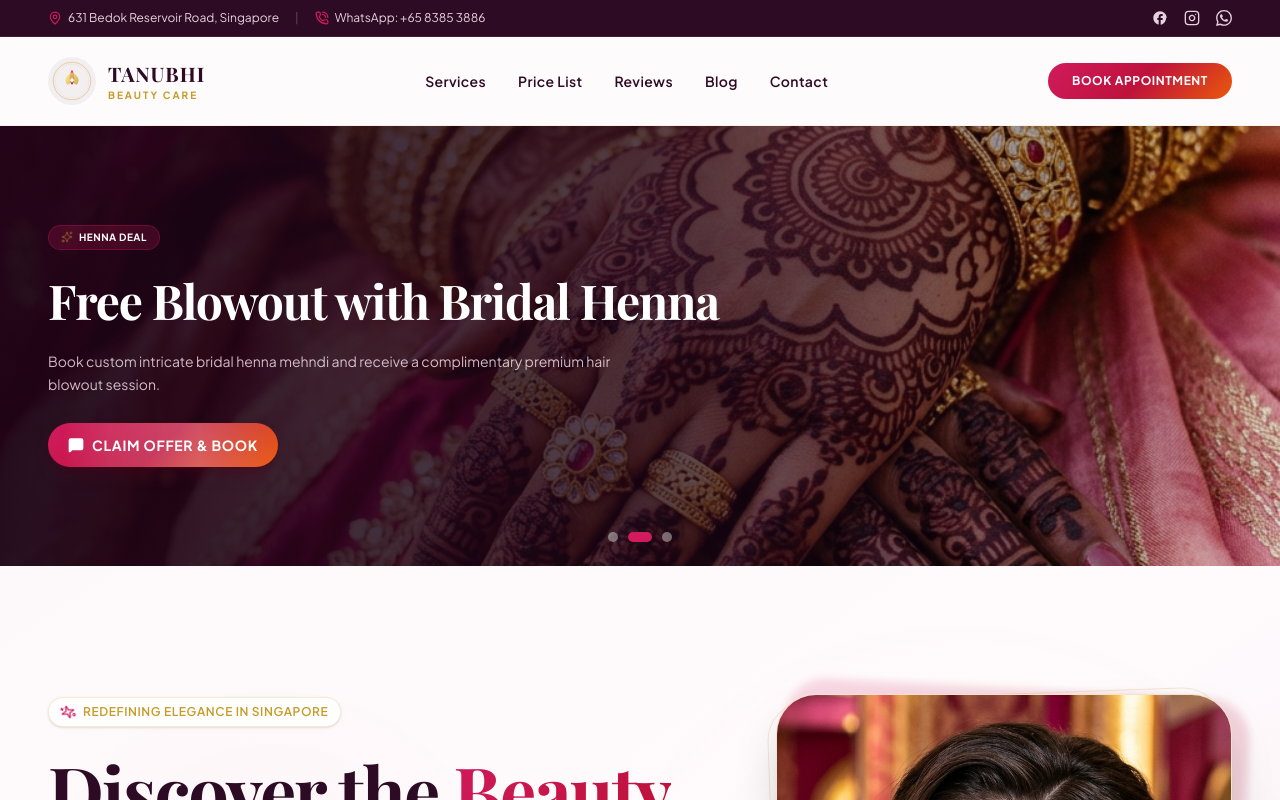
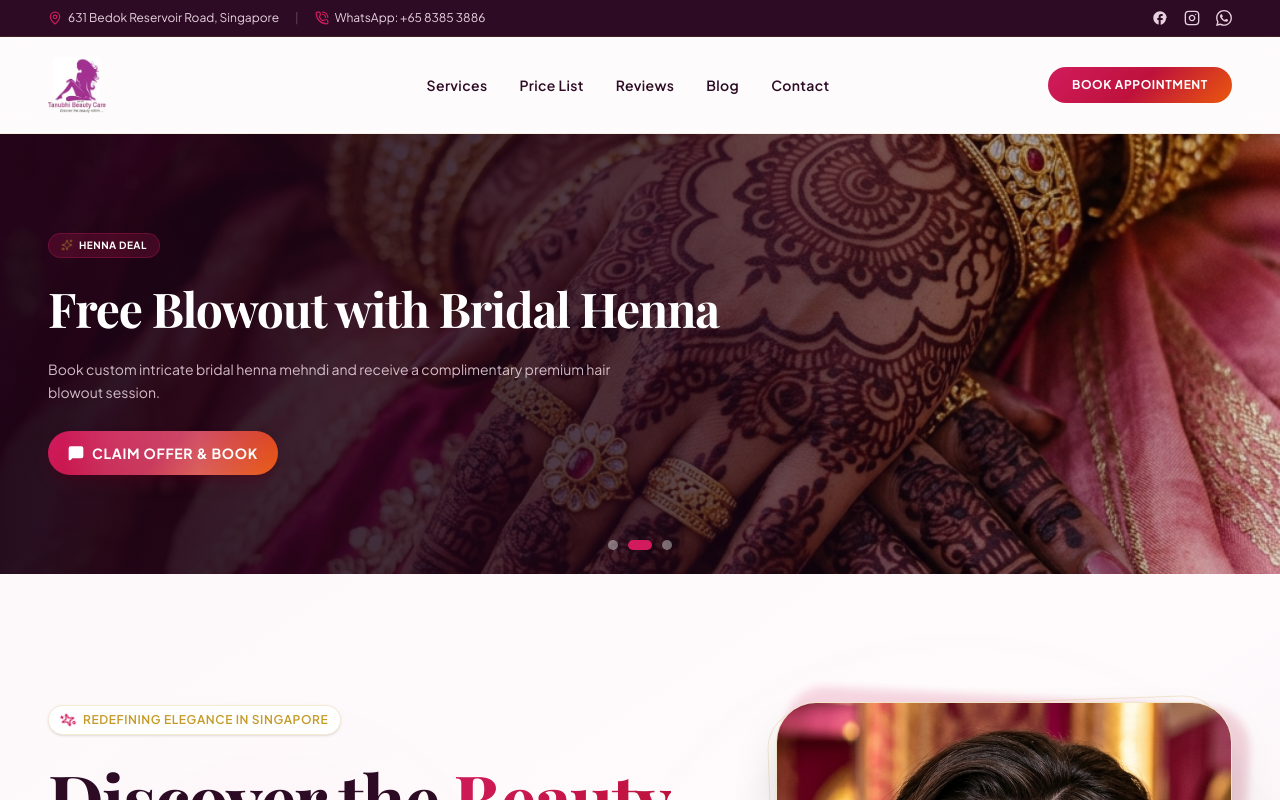
Before and after one commit to clevercroworg/tanubhi, a Next.js app: page / in a window 1280 px wide. Shown: the top 800 px of the page. Built offline with nearby package versions, Linux system fonts and the light colour scheme; a web font is replaced by a local one.

Commit message:
feat: display custom logo in full rectangular format and remove redundant brand text

```diff
--- a/src/components/Footer.tsx
+++ b/src/components/Footer.tsx
@@ -1,4 +1,5 @@
 import Link from "next/link";
+import Image from "next/image";
 import { Sparkles, PhoneCall } from "lucide-react";
 
 export default function Footer() {
@@ -22,35 +23,17 @@ export default function Footer() {
 
           {/* Logo & Description */}
           <div className="md:col-span-5 space-y-6">
-            <a href="#" className="flex items-center gap-3 group">
-              <div className="flex items-center justify-center w-12 h-12 rounded-full bg-white/5 text-brand-accent-gold group-hover:scale-108 transition-all duration-300">
-                <svg className="w-10 h-10" viewBox="0 0 64 64" fill="none" xmlns="http://www.w3.org/2000/svg">
-                  <circle cx="32" cy="32" r="30" stroke="currentColor" strokeWidth="1.5" className="text-brand-accent-gold/40" />
-                  <circle cx="32" cy="32" r="27" stroke="currentColor" strokeWidth="0.75" strokeDasharray="2 2" className="text-brand-accent-gold/30" />
-                  <path d="M32 14C32 14 36 22 36 28C36 34 32 38 32 38C32 38 28 34 28 28C28 22 32 14 32 14Z" fill="url(#logo-grad-pink-foot)" />
-                  <path d="M32 18C32 18 40 22 42 28C44 34 39 38 39 38C39 38 34 36 32 32C30 36 25 38 25 38C25 38 20 34 22 28C24 22 32 18 32 18Z" fill="url(#logo-grad-gold-foot)" className="opacity-80" />
-                  <path d="M32 26L33.5 29L36.5 30.5L33.5 32L32 35L30.5 32L27.5 30.5L30.5 29L32 26Z" fill="#ffffff" />
-                  <defs>
-                    <linearGradient id="logo-grad-pink-foot" x1="28" y1="14" x2="36" y2="38" gradientUnits="userSpaceOnUse">
-                      <stop offset="0%" stopColor="#d11b5d" />
-                      <stop offset="100%" stopColor="#be123c" />
-                    </linearGradient>
-                    <linearGradient id="logo-grad-gold-foot" x1="22" y1="18" x2="42" y2="38" gradientUnits="userSpaceOnUse">
-                      <stop offset="0%" stopColor="#fef08a" />
-                      <stop offset="100%" stopColor="#c59b27" />
-                    </linearGradient>
-                  </defs>
-                </svg>
+            <Link href="/" className="flex items-center group">
+              <div className="relative h-16 w-44 group-hover:scale-105 transition-all duration-300">
+                <Image
+                  src="/images/logo456.webp"
+                  alt="Tanubhi Beauty Care Logo"
+                  fill
+                  sizes="200px"
+                  className="object-contain object-left brightness-110"
+                />
               </div>
-              <div className="flex flex-col">
-                <span className="font-serif text-lg md:text-xl font-bold tracking-wider text-gradient-rose-gold">
-                  TANUBHI
-                </span>
-                <span className="text-[10px] uppercase tracking-[0.2em] text-brand-accent-gold font-sans font-semibold">
-                  Beauty Care
-                </span>
-              </div>
-            </a>
+            </Link>
 
             <p className="text-sm text-pink-200/60 leading-relaxed max-w-sm">
               Discover the beauty within at Tanubhi Beauty Care. We offer Singapore&apos;s finest female-only wellness experiences, specialized in advanced skincare facials, waxing, and intricate bridal makeup.
--- a/src/components/Navbar.tsx
+++ b/src/components/Navbar.tsx
@@ -2,6 +2,7 @@
 
 import { useState, useEffect } from "react";
 import Link from "next/link";
+import Image from "next/image";
 import { usePathname } from "next/navigation";
 import { Menu, X, Sparkles, PhoneCall, MapPin } from "lucide-react";
 
@@ -95,33 +96,15 @@ export default function Navbar() {
         >
           <div className="max-w-7xl mx-auto flex items-center justify-between">
             {/* Logo */}
-            <Link href="/" className="flex items-center gap-3 group">
-              <div className="relative flex items-center justify-center w-12 h-12 rounded-full bg-brand-dark/5 text-brand-accent-gold group-hover:scale-110 transition-all duration-300">
-                <svg className="w-10 h-10" viewBox="0 0 64 64" fill="none" xmlns="http://www.w3.org/2000/svg">
-                  <circle cx="32" cy="32" r="30" stroke="currentColor" strokeWidth="1.5" className="text-brand-accent-gold/40" />
-                  <circle cx="32" cy="32" r="27" stroke="currentColor" strokeWidth="0.75" strokeDasharray="2 2" className="text-brand-accent-gold/30" />
-                  <path d="M32 14C32 14 36 22 36 28C36 34 32 38 32 38C32 38 28 34 28 28C28 22 32 14 32 14Z" fill="url(#logo-grad-pink-nav)" />
-                  <path d="M32 18C32 18 40 22 42 28C44 34 39 38 39 38C39 38 34 36 32 32C30 36 25 38 25 38C25 38 20 34 22 28C24 22 32 18 32 18Z" fill="url(#logo-grad-gold-nav)" className="opacity-80" />
-                  <path d="M32 26L33.5 29L36.5 30.5L33.5 32L32 35L30.5 32L27.5 30.5L30.5 29L32 26Z" fill="#ffffff" />
-                  <defs>
-                    <linearGradient id="logo-grad-pink-nav" x1="28" y1="14" x2="36" y2="38" gradientUnits="userSpaceOnUse">
-                      <stop offset="0%" stopColor="#d11b5d" />
-                      <stop offset="100%" stopColor="#be123c" />
-                    </linearGradient>
-                    <linearGradient id="logo-grad-gold-nav" x1="22" y1="18" x2="42" y2="38" gradientUnits="userSpaceOnUse">
-                      <stop offset="0%" stopColor="#fef08a" />
-                      <stop offset="100%" stopColor="#c59b27" />
-                    </linearGradient>
-                  </defs>
-                </svg>
-              </div>
-              <div className="flex flex-col">
-                <span className="font-serif text-lg md:text-xl font-bold tracking-wider text-brand-dark group-hover:text-brand-accent-pink transition-colors">
-                  TANUBHI
-                </span>
-                <span className="text-[10px] uppercase tracking-[0.2em] text-brand-accent-gold font-sans font-bold">
-                  Beauty Care
-                </span>
+            <Link href="/" className="flex items-center group">
+              <div className="relative h-14 w-40 group-hover:scale-105 transition-all duration-300">
+                <Image
+                  src="/images/logo456.webp"
+                  alt="Tanubhi Beauty Care Logo"
+                  fill
+                  sizes="160px"
+                  className="object-contain object-left"
+                />
               </div>
             </Link>
 
@@ -183,34 +166,16 @@ export default function Navbar() {
         }`}
       >
         <div className="flex flex-col gap-8 mt-12">
-          <div className="flex items-center gap-3 pb-6 border-b border-brand-accent-gold/15">
-            <div className="relative flex items-center justify-center w-10 h-10 rounded-full bg-brand-dark/5 text-brand-accent-gold">
-              <svg className="w-8 h-8" viewBox="0 0 64 64" fill="none" xmlns="http://www.w3.org/2000/svg">
-                <circle cx="32" cy="32" r="30" stroke="currentColor" strokeWidth="1.5" className="text-brand-accent-gold/40" />
-                <circle cx="32" cy="32" r="27" stroke="currentColor" strokeWidth="0.75" strokeDasharray="2 2" className="text-brand-accent-gold/30" />
-                <path d="M32 14C32 14 36 22 36 28C36 34 32 38 32 38C32 38 28 34 28 28C28 22 32 14 32 14Z" fill="url(#logo-grad-pink-mob)" />
-                <path d="M32 18C32 18 40 22 42 28C44 34 39 38 39 38C39 38 34 36 32 32C30 36 25 38 25 38C25 38 20 34 22 28C24 22 32 18 32 18Z" fill="url(#logo-grad-gold-mob)" className="opacity-80" />
-                <path d="M32 26L33.5 29L36.5 30.5L33.5 32L32 35L30.5 32L27.5 30.5L30.5 29L32 26Z" fill="#ffffff" />
-                <defs>
-                  <linearGradient id="logo-grad-pink-mob" x1="28" y1="14" x2="36" y2="38" gradientUnits="userSpaceOnUse">
-                    <stop offset="0%" stopColor="#d11b5d" />
-                    <stop offset="100%" stopColor="#be123c" />
-                  </linearGradient>
-                  <linearGradient id="logo-grad-gold-mob" x1="22" y1="18" x2="42" y2="38" gradientUnits="userSpaceOnUse">
-                    <stop offset="0%" stopColor="#fef08a" />
-                    <stop offset="100%" stopColor="#c59b27" />
-                  </linearGradient>
-                </defs>
-              </svg>
-            </div>
-            <div className="flex flex-col">
-              <span className="font-serif text-lg font-bold tracking-wider text-brand-dark">
-                TANUBHI
-              </span>
-              <span className="text-[9px] uppercase tracking-[0.2em] text-brand-accent-gold font-bold">
-                Beauty Care
-              </span>
-            </div>
+          <div className="flex items-center pb-6 border-b border-brand-accent-gold/15">
+            <Link href="/" onClick={() => setIsOpen(false)} className="relative h-12 w-36">
+              <Image
+                src="/images/logo456.webp"
+                alt="Tanubhi Beauty Care Logo"
+                fill
+                sizes="150px"
+                className="object-contain object-left"
+              />
+            </Link>
           </div>
 
           <nav className="flex flex-col gap-4">
```
Also changed, not shown: logo456.webp (added), public/images/logo456.webp (added).
